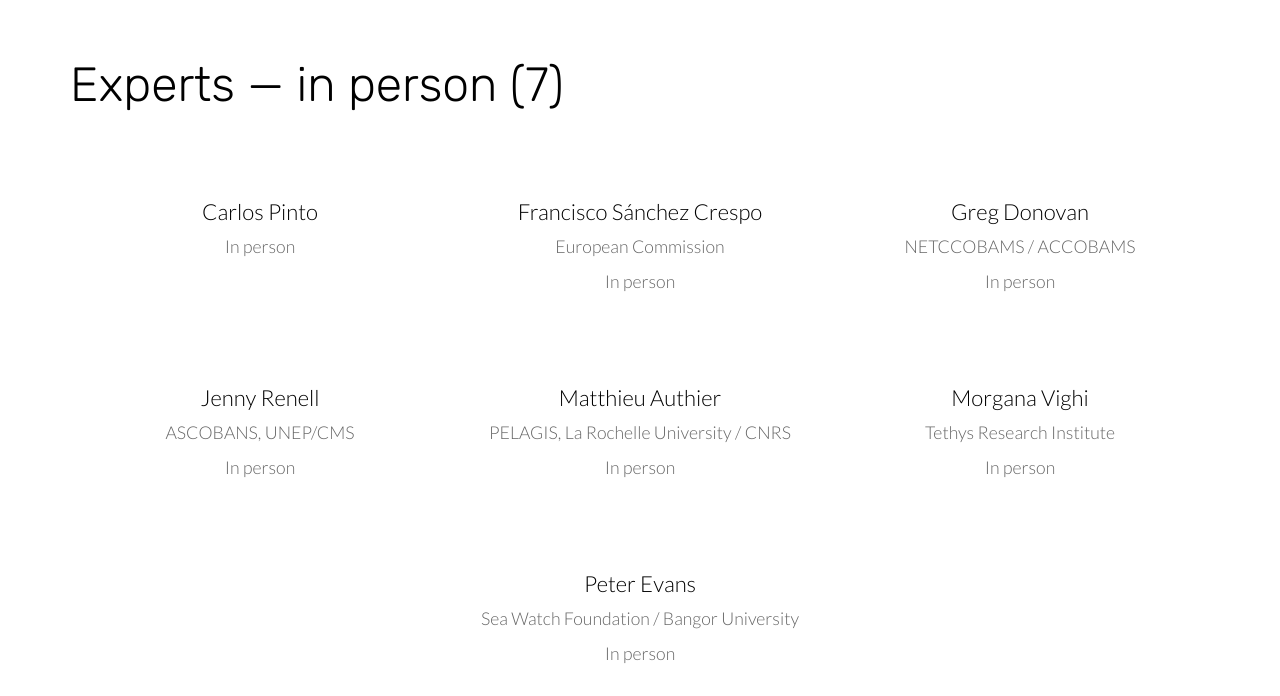
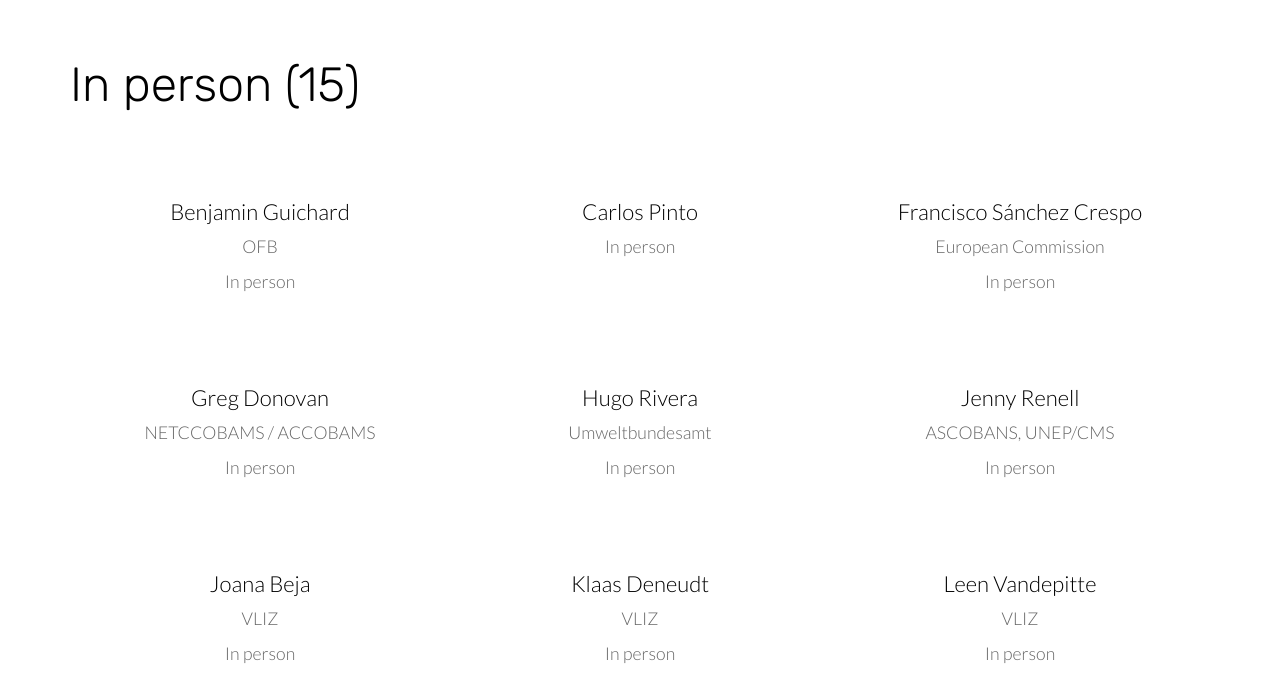
Before and after one commit to mayerstef/EBOCC-MM-workshop, a Jekyll site: the page built from attendees.html, in a window 1280 px wide and 900 px high, scrolled down 700 px, cut to the strip 204-900 px from the top of the window. Built offline with Jekyll 4.4.1, drawn with Linux system fonts in a browser that asks for light colours; nearby versions of some CDN libraries; some of the changed text lies outside the part shown.

Commit message:
Update attendees.html

```diff
--- a/attendees.html
+++ b/attendees.html
@@ -1,35 +1,40 @@
 ---
-title: Experts
+title: Attendees
 description: EBOCC Marine Mammal Expert Workshop
 image: /new_imgs/DallE-background-speaker.png
 ---
+
 <section class="hero" style="background-image: url({% include relative-src.html src=page.image %})">
   <div class="inner-hero text-container">
     <div class="hero-text-container">
       <div class="heading-landing">
-        <h1 class="hero-title">Experts</h1>
-        <p class="subtext editable bold-large-text">EBOCC Marine Mammal Expert Workshop</p>
+        <h1 class="hero-title">Attendees</h1>
+        <p class="subtext editable bold-large-text">
+          EBOCC Marine Mammal Expert Workshop
+        </p>
       </div>
     </div>
   </div>
 </section>
 
-{% assign present = site.attendees | where: 'attendance', 'in_person' | sort: 'name' %}
-{% assign remote = site.attendees | where: 'attendance', 'remote' | sort: 'name' %}
+{% assign everyone = site.attendees | concat: site.organizers %}
+{% assign present = everyone | where: 'attendance', 'in_person' | sort: 'name' %}
+{% assign remote = everyone | where: 'attendance', 'remote' | sort: 'name' %}
+
 <section class="pad">
   <div class="container">
-    <h2>Experts — in person ({{ present | size }})</h2>
+    <h2>In person ({{ present | size }})</h2>
     <ul class="staff">
       {% for person in present %}
         {% include participant-card.html person=person %}
       {% endfor %}
     </ul>
-    <h2>Experts — remote ({{ remote | size }})</h2>
+
+    <h2>Remote ({{ remote | size }})</h2>
     <ul class="staff">
       {% for person in remote %}
         {% include participant-card.html person=person %}
       {% endfor %}
     </ul>
-    <p>See also the <a href="{{ '/organizers/' | relative_url }}">consortium partners</a>.</p>
   </div>
 </section>
```
